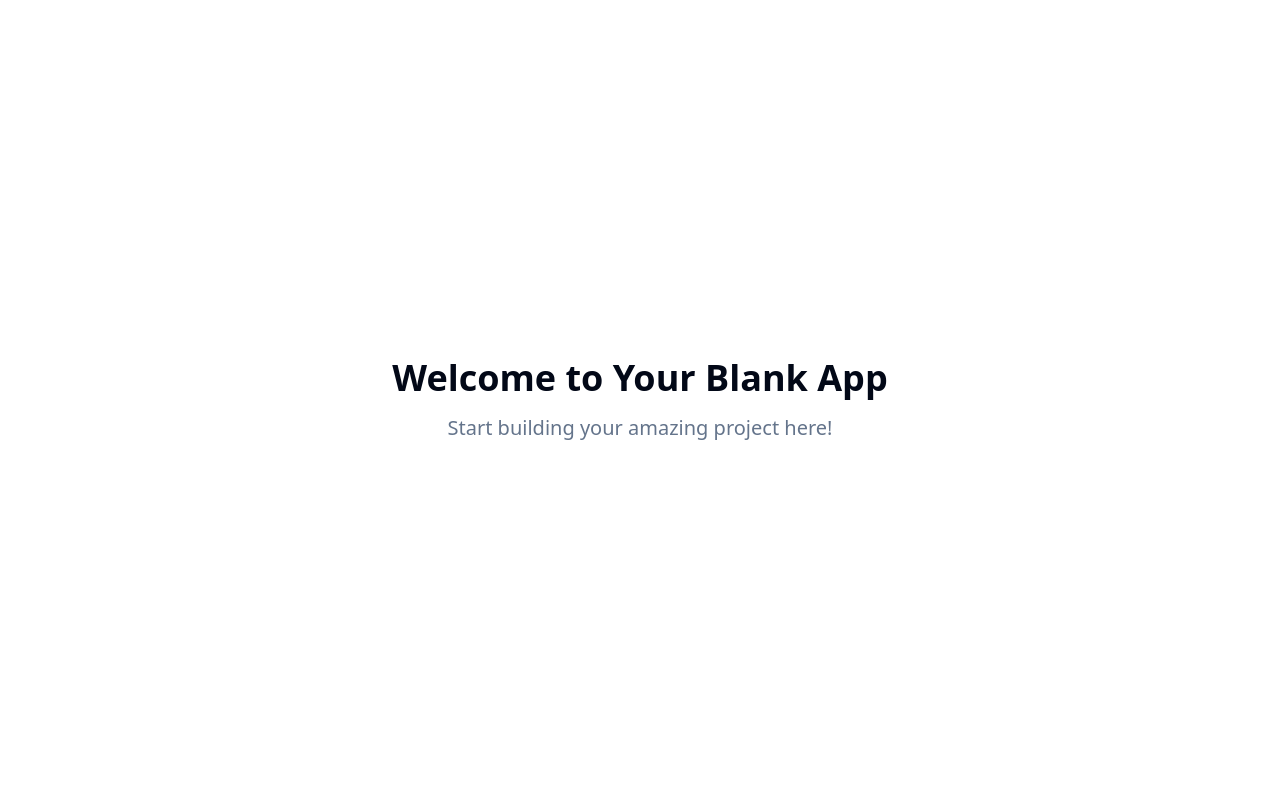
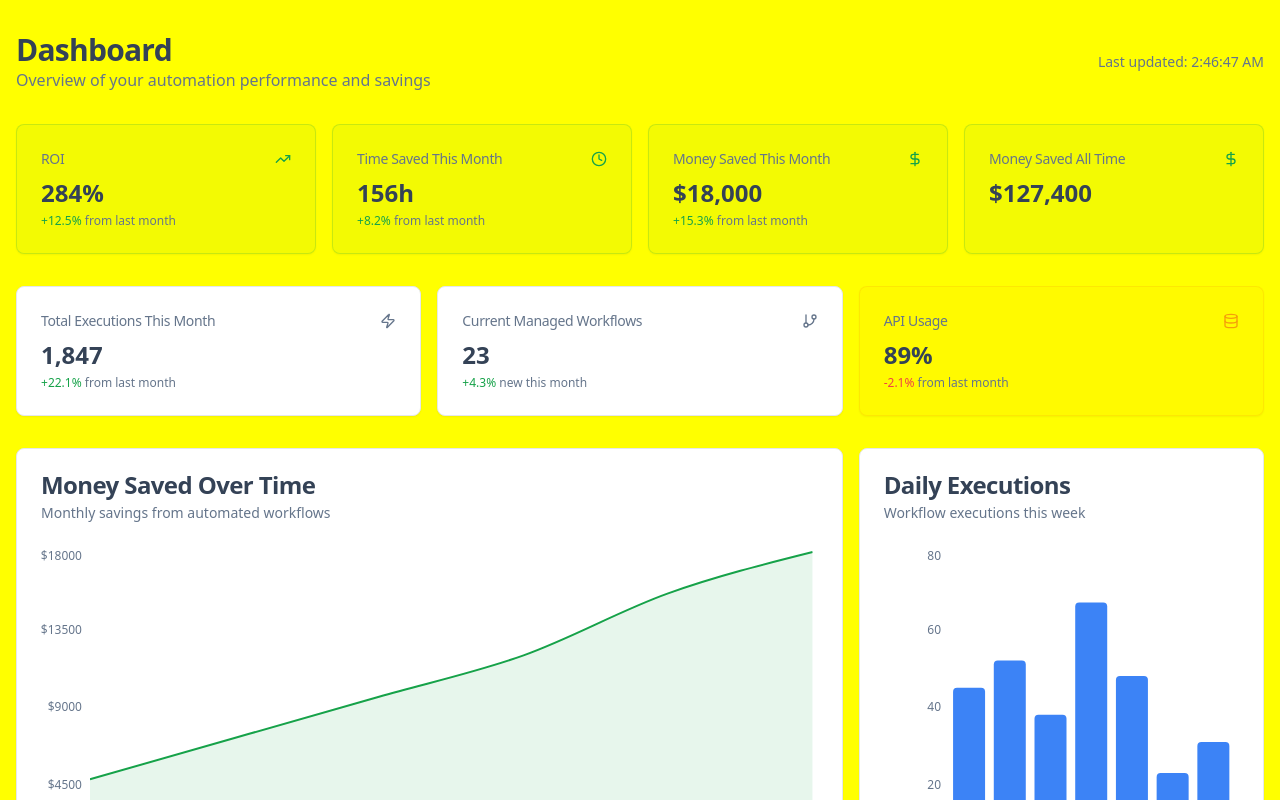
Before and after one commit to harrison-bbb/flow-analytics-desk, a React (Vite) app: page / in a window 1280 px wide. Shown: the top 800 px of the page. Built offline with nearby package versions, Linux system fonts and the light colour scheme.

Commit message:
Add client dashboard
Generate a modern, clean client dashboard with visualizations for key metrics including ROI, time saved, money saved, total executions, managed workflows, and API usage. The design should be professional and minimalist.

```diff
--- /dev/null
+++ b/src/components/dashboard/DashboardHeader.tsx
@@ -0,0 +1,19 @@
+export const DashboardHeader = () => {
+  return (
+    <div className="flex flex-col space-y-2 md:flex-row md:items-center md:justify-between md:space-y-0">
+      <div>
+        <h1 className="text-3xl font-bold tracking-tight text-foreground">
+          Dashboard
+        </h1>
+        <p className="text-muted-foreground">
+          Overview of your automation performance and savings
+        </p>
+      </div>
+      <div className="flex items-center space-x-2">
+        <div className="text-sm text-muted-foreground">
+          Last updated: {new Date().toLocaleTimeString()}
+        </div>
+      </div>
+    </div>
+  );
+};
--- /dev/null
+++ b/src/components/dashboard/ExecutionsChart.tsx
@@ -0,0 +1,70 @@
+import { Card, CardContent, CardDescription, CardHeader, CardTitle } from "@/components/ui/card";
+import { Bar, BarChart, ResponsiveContainer, XAxis, YAxis, Tooltip } from "recharts";
+
+const data = [
+  { day: "Mon", executions: 45 },
+  { day: "Tue", executions: 52 },
+  { day: "Wed", executions: 38 },
+  { day: "Thu", executions: 67 },
+  { day: "Fri", executions: 48 },
+  { day: "Sat", executions: 23 },
+  { day: "Sun", executions: 31 },
+];
+
+export const ExecutionsChart = () => {
+  return (
+    <Card className="col-span-full lg:col-span-1">
+      <CardHeader>
+        <CardTitle>Daily Executions</CardTitle>
+        <CardDescription>
+          Workflow executions this week
+        </CardDescription>
+      </CardHeader>
+      <CardContent>
+        <ResponsiveContainer width="100%" height={350}>
+          <BarChart data={data}>
+            <XAxis
+              dataKey="day"
+              stroke="hsl(var(--muted-foreground))"
+              fontSize={12}
+              tickLine={false}
+              axisLine={false}
+            />
+            <YAxis
+              stroke="hsl(var(--muted-foreground))"
+              fontSize={12}
+              tickLine={false}
+              axisLine={false}
+            />
+            <Tooltip
+              content={({ active, payload, label }) => {
+                if (active && payload && payload.length) {
+                  return (
+                    <div className="rounded-lg border bg-background p-2 shadow-sm">
+                      <div className="grid grid-cols-1 gap-2">
+                        <div className="flex flex-col">
+                          <span className="text-[0.70rem] uppercase text-muted-foreground">
+                            {label}
+                          </span>
+                          <span className="font-bold text-primary">
+                            {payload[0].value} executions
+                          </span>
+                        </div>
+                      </div>
+                    </div>
+                  );
+                }
+                return null;
+              }}
+            />
+            <Bar
+              dataKey="executions"
+              fill="hsl(var(--primary))"
+              radius={[4, 4, 0, 0]}
+            />
+          </BarChart>
+        </ResponsiveContainer>
+      </CardContent>
+    </Card>
+  );
+};
--- /dev/null
+++ b/src/components/dashboard/MetricCard.tsx
@@ -0,0 +1,61 @@
+import { Card, CardContent, CardHeader, CardTitle } from "@/components/ui/card";
+import { LucideIcon } from "lucide-react";
+import { cn } from "@/lib/utils";
+
+interface MetricCardProps {
+  title: string;
+  value: string | number;
+  icon: LucideIcon;
+  trend?: {
+    value: number;
+    label: string;
+  };
+  variant?: "default" | "success" | "warning";
+  className?: string;
+}
+
+export const MetricCard = ({
+  title,
+  value,
+  icon: Icon,
+  trend,
+  variant = "default",
+  className
+}: MetricCardProps) => {
+  const variants = {
+    default: "border-border",
+    success: "border-success/20 bg-success/5",
+    warning: "border-warning/20 bg-warning/5"
+  };
+
+  const iconVariants = {
+    default: "text-muted-foreground",
+    success: "text-success",
+    warning: "text-warning"
+  };
+
+  return (
+    <Card className={cn("relative overflow-hidden", variants[variant], className)}>
+      <CardHeader className="flex flex-row items-center justify-between space-y-0 pb-2">
+        <CardTitle className="text-sm font-medium text-muted-foreground">
+          {title}
+        </CardTitle>
+        <Icon className={cn("h-4 w-4", iconVariants[variant])} />
+      </CardHeader>
+      <CardContent>
+        <div className="text-2xl font-bold text-foreground">{value}</div>
+        {trend && (
+          <p className="text-xs text-muted-foreground mt-1">
+            <span className={cn(
+              "font-medium",
+              trend.value > 0 ? "text-success" : "text-destructive"
+            )}>
+              {trend.value > 0 ? "+" : ""}{trend.value}%
+            </span>{" "}
+            {trend.label}
+          </p>
+        )}
+      </CardContent>
+    </Card>
+  );
+};
--- /dev/null
+++ b/src/components/dashboard/RevenueChart.tsx
@@ -0,0 +1,73 @@
+import { Card, CardContent, CardDescription, CardHeader, CardTitle } from "@/components/ui/card";
+import { Area, AreaChart, ResponsiveContainer, XAxis, YAxis, Tooltip } from "recharts";
+
+const data = [
+  { month: "Jan", savings: 4800, executions: 120 },
+  { month: "Feb", savings: 7200, executions: 180 },
+  { month: "Mar", savings: 9600, executions: 240 },
+  { month: "Apr", savings: 12000, executions: 300 },
+  { month: "May", savings: 15600, executions: 390 },
+  { month: "Jun", savings: 18000, executions: 450 },
+];
+
+export const RevenueChart = () => {
+  return (
+    <Card className="col-span-full lg:col-span-2">
+      <CardHeader>
+        <CardTitle>Money Saved Over Time</CardTitle>
+        <CardDescription>
+          Monthly savings from automated workflows
+        </CardDescription>
+      </CardHeader>
+      <CardContent className="pl-2">
+        <ResponsiveContainer width="100%" height={350}>
+          <AreaChart data={data}>
+            <XAxis
+              dataKey="month"
+              stroke="hsl(var(--muted-foreground))"
+              fontSize={12}
+              tickLine={false}
+              axisLine={false}
+            />
+            <YAxis
+              stroke="hsl(var(--muted-foreground))"
+              fontSize={12}
+              tickLine={false}
+              axisLine={false}
+              tickFormatter={(value) => `$${value}`}
+            />
+            <Tooltip
+              content={({ active, payload, label }) => {
+                if (active && payload && payload.length) {
+                  return (
+                    <div className="rounded-lg border bg-background p-2 shadow-sm">
+                      <div className="grid grid-cols-2 gap-2">
+                        <div className="flex flex-col">
+                          <span className="text-[0.70rem] uppercase text-muted-foreground">
+                            {label}
+                          </span>
+                          <span className="font-bold text-success">
+                            ${payload[0].value?.toLocaleString()}
+                          </span>
+                        </div>
+                      </div>
+                    </div>
+                  );
+                }
+                return null;
+              }}
+            />
+            <Area
+              type="monotone"
+              dataKey="savings"
+              stroke="hsl(var(--success))"
+              fill="hsl(var(--success))"
+              fillOpacity={0.1}
+              strokeWidth={2}
+            />
+          </AreaChart>
+        </ResponsiveContainer>
+      </CardContent>
+    </Card>
+  );
+};
--- a/src/index.css
+++ b/src/index.css
@@ -8,33 +8,39 @@ All colors MUST be HSL.
 
 @layer base {
   :root {
-    --background: 0 0% 100%;
-    --foreground: 222.2 84% 4.9%;
+    --background: 248 250 252;
+    --foreground: 215 25% 27%;
 
     --card: 0 0% 100%;
-    --card-foreground: 222.2 84% 4.9%;
+    --card-foreground: 215 25% 27%;
 
     --popover: 0 0% 100%;
-    --popover-foreground: 222.2 84% 4.9%;
+    --popover-foreground: 215 25% 27%;
 
-    --primary: 222.2 47.4% 11.2%;
-    --primary-foreground: 210 40% 98%;
+    --primary: 217 91% 60%;
+    --primary-foreground: 0 0% 100%;
 
-    --secondary: 210 40% 96.1%;
-    --secondary-foreground: 222.2 47.4% 11.2%;
+    --secondary: 210 40% 98%;
+    --secondary-foreground: 215 25% 27%;
 
-    --muted: 210 40% 96.1%;
-    --muted-foreground: 215.4 16.3% 46.9%;
+    --muted: 220 13% 91%;
+    --muted-foreground: 215 16% 47%;
 
-    --accent: 210 40% 96.1%;
-    --accent-foreground: 222.2 47.4% 11.2%;
+    --accent: 220 13% 91%;
+    --accent-foreground: 215 25% 27%;
 
-    --destructive: 0 84.2% 60.2%;
-    --destructive-foreground: 210 40% 98%;
+    --success: 142 76% 36%;
+    --success-foreground: 0 0% 100%;
 
-    --border: 214.3 31.8% 91.4%;
-    --input: 214.3 31.8% 91.4%;
-    --ring: 222.2 84% 4.9%;
+    --warning: 38 92% 50%;
+    --warning-foreground: 0 0% 100%;
+
+    --destructive: 0 84% 60%;
+    --destructive-foreground: 0 0% 100%;
+
+    --border: 220 13% 91%;
+    --input: 220 13% 91%;
+    --ring: 217 91% 60%;
 
     --radius: 0.5rem;
 
--- a/src/pages/Index.tsx
+++ b/src/pages/Index.tsx
@@ -1,11 +1,82 @@
-// Update this page (the content is just a fallback if you fail to update the page)
+import { DashboardHeader } from "@/components/dashboard/DashboardHeader";
+import { MetricCard } from "@/components/dashboard/MetricCard";
+import { RevenueChart } from "@/components/dashboard/RevenueChart";
+import { ExecutionsChart } from "@/components/dashboard/ExecutionsChart";
+import {
+  TrendingUp,
+  Clock,
+  DollarSign,
+  Zap,
+  GitBranch,
+  Activity,
+  Database
+} from "lucide-react";
 
 const Index = () => {
   return (
-    <div className="min-h-screen flex items-center justify-center bg-background">
-      <div className="text-center">
-        <h1 className="text-4xl font-bold mb-4">Welcome to Your Blank App</h1>
-        <p className="text-xl text-muted-foreground">Start building your amazing project here!</p>
+    <div className="min-h-screen bg-background">
+      <div className="container mx-auto px-4 py-8 space-y-8">
+        <DashboardHeader />
+
+        {/* Key Metrics Grid */}
+        <div className="grid gap-4 md:grid-cols-2 lg:grid-cols-4">
+          <MetricCard
+            title="ROI"
+            value="284%"
+            icon={TrendingUp}
+            trend={{ value: 12.5, label: "from last month" }}
+            variant="success"
+          />
+          <MetricCard
+            title="Time Saved This Month"
+            value="156h"
+            icon={Clock}
+            trend={{ value: 8.2, label: "from last month" }}
+            variant="success"
+          />
+          <MetricCard
+            title="Money Saved This Month"
+            value="$18,000"
+            icon={DollarSign}
+            trend={{ value: 15.3, label: "from last month" }}
+            variant="success"
+          />
+          <MetricCard
+            title="Money Saved All Time"
+            value="$127,400"
+            icon={DollarSign}
+            variant="success"
+          />
+        </div>
+
+        {/* Secondary Metrics */}
+        <div className="grid gap-4 md:grid-cols-3">
+          <MetricCard
+            title="Total Executions This Month"
+            value="1,847"
+            icon={Zap}
+            trend={{ value: 22.1, label: "from last month" }}
+          />
+          <MetricCard
+            title="Current Managed Workflows"
+            value="23"
+            icon={GitBranch}
+            trend={{ value: 4.3, label: "new this month" }}
+          />
+          <MetricCard
+            title="API Usage"
+            value="89%"
+            icon={Database}
+            trend={{ value: -2.1, label: "from last month" }}
+            variant="warning"
+          />
+        </div>
+
+        {/* Charts */}
+        <div className="grid gap-4 lg:grid-cols-3">
+          <RevenueChart />
+          <ExecutionsChart />
+        </div>
       </div>
     </div>
   );
--- a/tailwind.config.ts
+++ b/tailwind.config.ts
@@ -52,6 +52,14 @@ export default {
 					DEFAULT: 'hsl(var(--card))',
 					foreground: 'hsl(var(--card-foreground))'
 				},
+				success: {
+					DEFAULT: 'hsl(var(--success))',
+					foreground: 'hsl(var(--success-foreground))'
+				},
+				warning: {
+					DEFAULT: 'hsl(var(--warning))',
+					foreground: 'hsl(var(--warning-foreground))'
+				},
 				sidebar: {
 					DEFAULT: 'hsl(var(--sidebar-background))',
 					foreground: 'hsl(var(--sidebar-foreground))',
```
